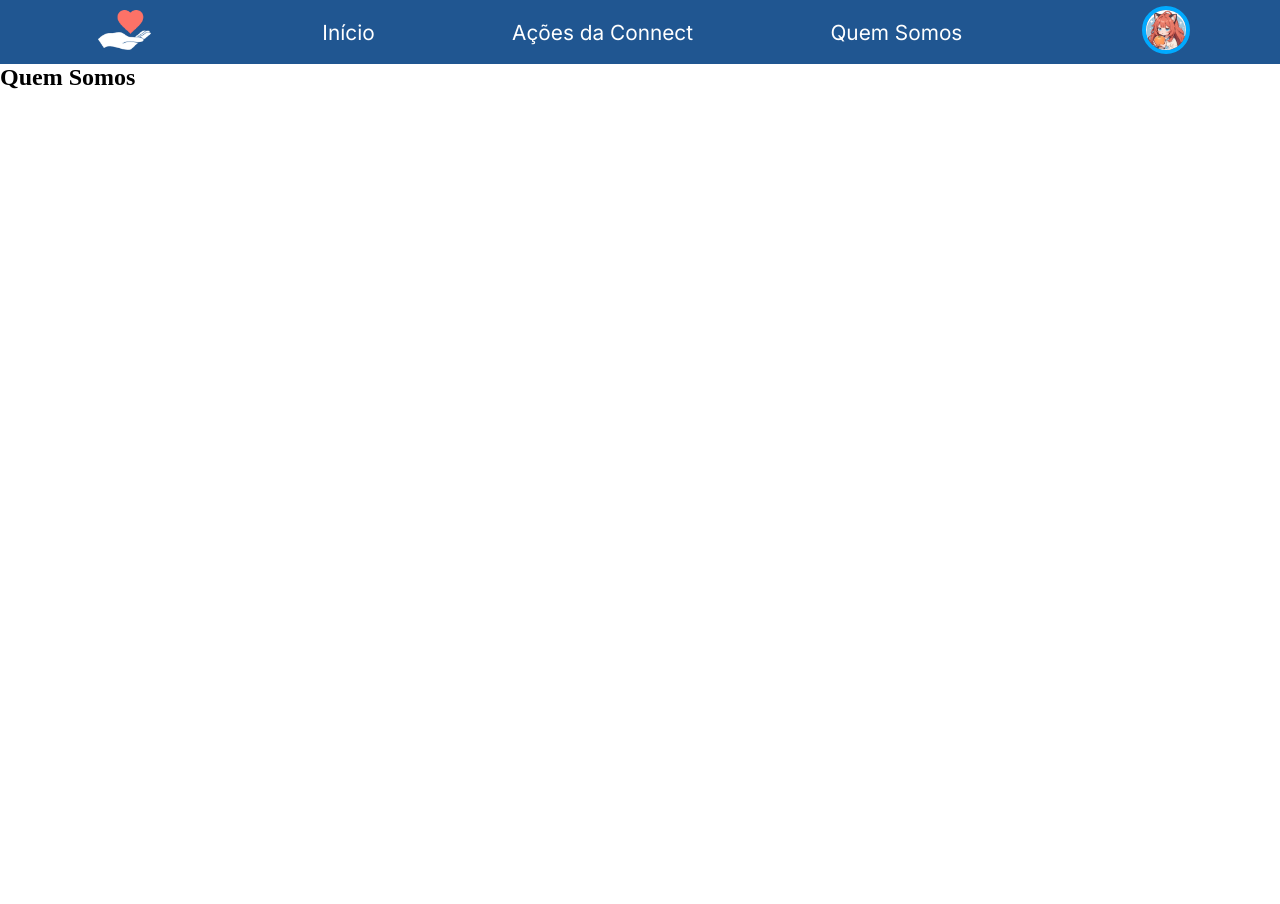
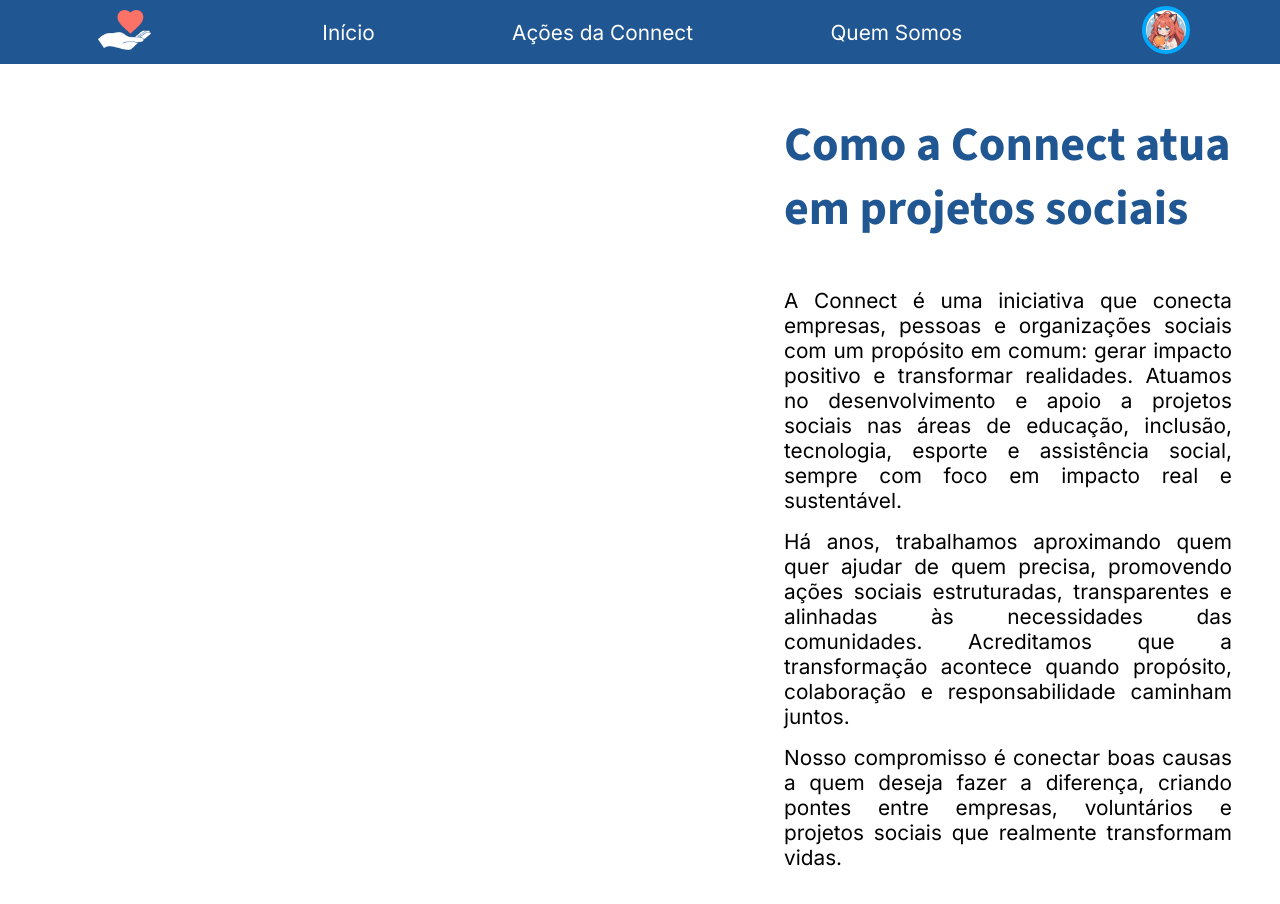
Before and after one commit to ThamiFL/Connect, a React (Vite) app: page /quemSomos in a window 1280 px wide. Shown: the top 904 px of the page. Before the commit the page ends 800 px from the top, so only its background shows below. Built offline with nearby package versions, Linux system fonts and the light colour scheme; a web font is replaced by a local one.

Commit message:
Acrescentando infomaçoes

```diff
--- a/src/components/AcoesDaConnect/AcoesDaConnect.jsx
+++ b/src/components/AcoesDaConnect/AcoesDaConnect.jsx
@@ -1,29 +1,49 @@
-export default function AcoesDeConnect() {
-
-    return (
-        <section>
-        <h1> Ações da Connect </h1>
-<p> Junte-se a quem acredita na mudança. Apoie, participe e transforme vidas através de ações sociais que geram impacto real nas comunidades. </p>
+import styles from "./AcoesDaConnect.module.scss"
 
 
+export default function AcoesDeConnect() {
+  return (
+    <section className={styles.secAcoes}>
 
+      <h1 className={styles.h1Acoes}> Ações da Connect </h1>
+      <p className={styles.pAcoes}>
 
-<img src="" alt="" />
-<h2></h2>
-<p></p>
-<button></button>
+        Junte-se a quem acredita na mudança. Apoie, participe e transforme vidas
+        através de ações sociais que geram impacto real nas comunidades.{" "}
+      </p>
 
-<img src="" alt="" />
-<img src="" alt="" />
-<img src="" alt="" />
-<img src="" alt="" />
-<img src="" alt="" />
+<article className={styles.articleAcoes}>
 
+   <img src="" alt="" />
+      <h2>Mutirão de reciclagem</h2>
+      <p>Coletar materiais recicláveis e orientar sobre descarte consciente.</p>
+      <button className={styles.botao}>Quero participar</button>
 
+      <img src="" alt="" />
+      <h2>Aulas de Tecnologia</h2>
+      <p>Ensinar noções básicas de informática, internet segura e programação. Preparar jovens para o mercado de trabalho digital.</p>
+      <button className={styles.botao}>Quero participar</button>
 
+      <img src="" alt="" />
+      <h2>Esporte e Inclusão</h2>
+      <p>Organizar treinos e jogos que incentivem a participação de todos. Promover disciplina, saúde e trabalho em equipe entre jovens.</p>
+      <button className={styles.botao}>Quero participar</button>
 
+      <img src="" alt="" />
+      <h2>Instituto grande familia</h2>
+      <p>Contribua com alimentos não perecíveis e ajude famílias em situação de vulnerabilidade.</p>
+      <button className={styles.botao}>Quero participar</button>
 
-        </section>
-    )
+      <img src="" alt="" />
+      <h2>Projeto Futuro na Escola</h2>
+      <p>Doe livros, cadernos, lápis, mochilas e canetas para ajudar jovens a continuarem seus estudos com mais estrutura.</p>
+      <button className={styles.botao}>Quero participar</button>
 
+      <img src="" alt="" />
+      <h2>Instituto Conecta Jovem</h2>
+      <p>Doe livros, cadernos, lápis, mochilas e canetas para ajudar jovens a continuarem seus estudos com mais estrutura.</p>
+      <button className={styles.botao}>Quero participar</button>
+   </article>
+   </section>
+  );
 }
--- a/src/components/AcoesDaConnect/AcoesDaConnect.module.scss
+++ b/src/components/AcoesDaConnect/AcoesDaConnect.module.scss
@@ -0,0 +1,38 @@
+.secAcoes {
+  display: flex;
+  justify-content: space-between;
+  flex-direction: column;
+  text-align: center;
+
+  .h1Acoes {
+    color: #205691;
+    font-family: "Source Sans 3";
+    font-size: 3rem;
+    font-weight: 700;
+    margin-top: 3rem;
+  }
+
+  .pAcoes {
+    font-family: "Inter";
+    font-weight: 400;
+    font-size: 1.3rem;
+    border: solid;
+
+     }
+
+  .articleAcoes {
+    border: solid;
+  }
+
+  .botao {
+    background-color: #205691;
+    color: #ffffff;
+    border: none;
+    width: 10vw;
+    height: 6vh;
+    border-radius: 10px;
+    font-family: "Source Sans 3";
+    font-weight: 600;
+    font-size: 1rem;
+  }
+}
--- a/src/components/Perfil/Perfil.module.scss
+++ b/src/components/Perfil/Perfil.module.scss
@@ -1,8 +1,8 @@
 .secPerfil {
-  height: 80vh;
   display: flex;
   align-items: center;
   justify-content: center;
+
 
   .articleperfil {
     border: solid #efeeea 1px;
@@ -11,6 +11,7 @@
     height: 35vh;
     display: flex;
     justify-content: space-around;
+    margin-top: 15rem;
 
     .divperfil {
       .h1perfil {
@@ -79,23 +80,26 @@
 
 @media (min-width: 201px) and (max-width: 500px) {
   .secPerfil {
-    height: 100vh;
-
     .articleperfil {
+      margin-top: 1rem;
+      height: auto;
       width: 100vw;
-      height: 100vh;
+      display: flex;
+      flex-direction: column;
+      border: none;
 
       .imagemPerfil {
-        border: solid #205691;
-        border-radius: 100px;
+        border: solid 0.3rem #205691;
+        border-radius: 100%;
         margin: 2.5rem;
-        width: 50vw;
-        height: 30vh;
+        width: 80vw;
+        height: 48vh;
       }
 
       .divperfil {
         .h1perfil {
           margin: 1.6rem;
+          flex-wrap: wrap;
         }
 
         .h3 {
@@ -110,21 +114,16 @@
           display: flex;
           justify-content: space-evenly;
           text-align: center;
-        }
-
-        .linksPerfil {
-          display: flex;
-          justify-content: space-around;
-          align-items: center;
-          margin: 2rem;
+          flex-direction: column;
         }
 
         li {
           display: flex;
           align-items: center;
           justify-content: center;
+          text-align: center;
           height: 6vh;
-          width: 10vw;
+          width: 20vw;
           font-size: 0.8rem;
         }
       }
--- a/src/components/QuemSomos/QuemSomos.jsx
+++ b/src/components/QuemSomos/QuemSomos.jsx
@@ -1,11 +1,29 @@
-import React from "react";
+import fotoQuemSomos from "../../assets/backgroundQuemSomos.png";
+import styles from "./QuemSomos.module.scss";
 
 export default function QuemSomos() {
-
-    return (
-        <>
-        <h2> Quem Somos </h2>
-        </>
-    )
-
+  return (
+    <section className={styles.secQuem}>
+      <h1 className={styles.h1Quem}>Como a Connect atua em projetos sociais</h1>
+      <div>
+        <p className={styles.pQuem}>
+          A Connect é uma iniciativa que conecta empresas, pessoas e
+          organizações sociais com um propósito em comum: gerar impacto positivo
+          e transformar realidades. Atuamos no desenvolvimento e apoio a
+          projetos sociais nas áreas de educação, inclusão, tecnologia, esporte
+          e assistência social, sempre com foco em impacto real e sustentável.
+          <p className={styles.pQuem1}>
+            Há anos, trabalhamos aproximando quem quer ajudar de quem precisa,
+            promovendo ações sociais estruturadas, transparentes e alinhadas às
+            necessidades das comunidades. Acreditamos que a transformação
+            acontece quando propósito, colaboração e responsabilidade caminham
+            juntos.
+          </p>
+          Nosso compromisso é conectar boas causas a quem deseja fazer a
+          diferença, criando pontes entre empresas, voluntários e projetos
+          sociais que realmente transformam vidas.
+        </p>
+      </div>
+    </section>
+  );
 }
--- a/src/components/QuemSomos/QuemSomos.module.scss
+++ b/src/components/QuemSomos/QuemSomos.module.scss
@@ -0,0 +1,47 @@
+.secQuem {
+
+  background-size: contain;
+  background-repeat: no-repeat;
+  background-size: cover;
+  background-position: top;
+  display: flex;
+  flex-direction: column;
+  align-items: flex-end;
+
+  .h1Quem {
+    color: #205691;
+    font-family: "Source Sans 3";
+    font-weight: 700;
+    font-size: 3rem;
+    width: 35vw;
+    margin-right: 3rem;
+    margin-top: 3rem;
+  }
+
+  .pQuem {
+    font-family: "Inter";
+    font-weight: 400;
+    font-size: 1.3rem;
+    text-align: justify;
+
+    width: 35vw;
+    margin: 3rem;
+
+    .pQuem1 {
+      margin-top: 1rem;
+      margin-bottom: 1rem;
+    }
+  }
+}
+
+//////////////////////////////////////////////////////
+///                   RESPONSIVO
+//////////////////////////////////////////////////////
+
+@media (min-width: 201px) and (max-width: 500px) {
+  .secQuem{
+
+     display: flex;
+  flex-direction: column;
+  }
+}
```
